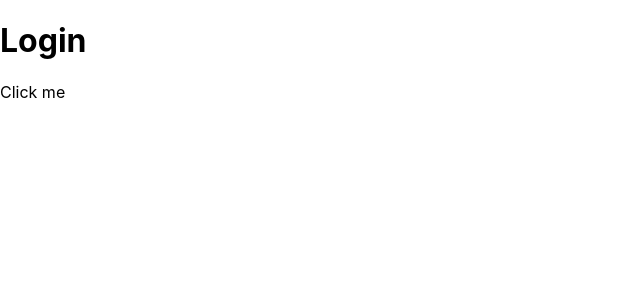
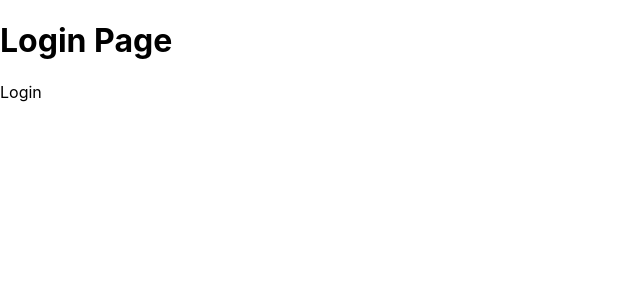
Before and after one commit to thecallum/blog-oauth, a Next.js app: page /login in a window 1280 px wide. Shown: the top 300 px of the page, without its empty margins (0-640 px from the left). Built offline with nearby package versions, Linux system fonts and the light colour scheme.

Commit message:
Update Login Page

```diff
--- a/pages/login.js
+++ b/pages/login.js
@@ -1,10 +1,12 @@
 export default function Login() {
+  const loginUrl = `${process.env.COGNITO_URI}/login?client_id=${process.env.CLIENT_ID}&response_type=code&scope=email+openid+phone&redirect_uri=${process.env.DOMAIN}/api/auth`;
+
   return (
     <div>
-      <h1>Login</h1>
+      <h1>Login Page</h1>
 
       <p>
-        <a href="">Click me</a>
+        <a href={loginUrl}>Login</a>
       </p>
     </div>
   );
```
